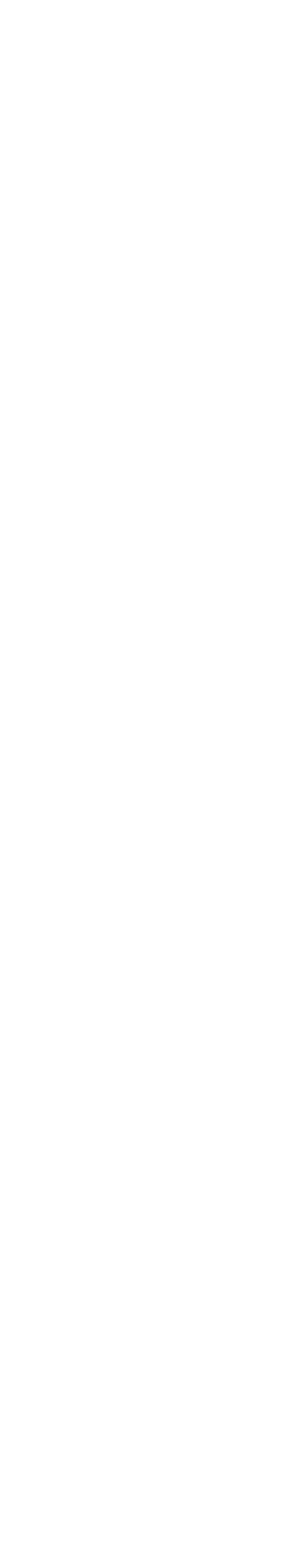
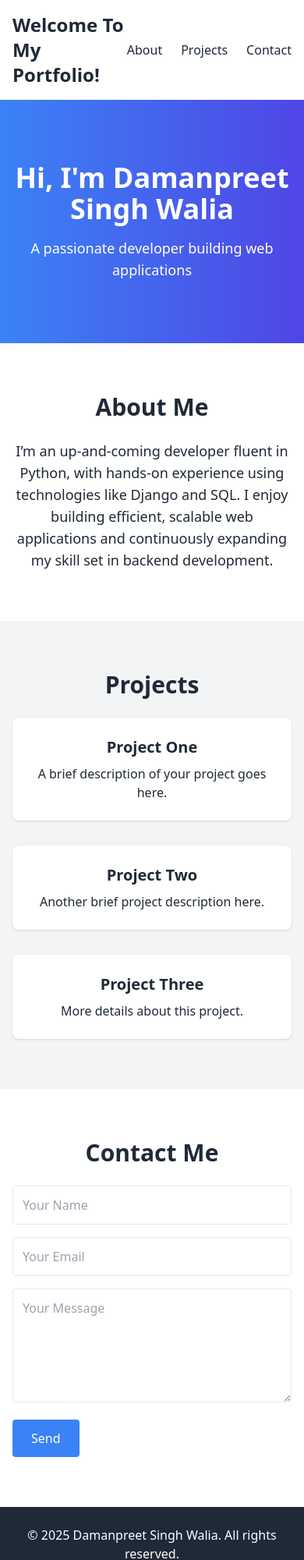
Before and after one commit to damanpreetsinghwalia/damanpreetsinghwalia.github.io, a plain HTML site: page index.html in a window 390 px wide. Shown: the top 2000 px of the page at 78% size. Before the commit the page ends 844 px from the top, so only its background shows below. Drawn offline with nearby package versions, Linux system fonts and the light colour scheme.

Commit message:
updated features on the page

```diff
--- a/assets/css/styles.css
+++ b/assets/css/styles.css
@@ -0,0 +1,3 @@
+body {
+  font-family: 'Inter', sans-serif;
+}
--- a/assets/js/scripts.js
+++ b/assets/js/scripts.js
@@ -0,0 +1,6 @@
+function submitForm(event) {
+  event.preventDefault();
+  alert("Message sent successfully!");
+  // You could integrate email services like EmailJS here
+  return false;
+}
--- a/index.html
+++ b/index.html
@@ -1,11 +1,82 @@
+<!-- index.html -->
 <!DOCTYPE html>
 <html lang="en">
 <head>
-    <meta charset="UTF-8">
-    <meta name="viewport" content="width=device-width, initial-scale=1.0">
-    <title>Document</title>
+  <meta charset="UTF-8">
+  <meta name="viewport" content="width=device-width, initial-scale=1.0">
+  <title>My Portfolio</title>
+  <script src="https://cdn.tailwindcss.com"></script>
+  <link rel="stylesheet" href="css/style.css">
 </head>
-<body>
+<body class="bg-gray-100 text-gray-800">
 
+  <!-- Navbar -->
+  <header class="bg-white shadow">
+    <div class="container mx-auto px-4 py-4 flex justify-between items-center">
+      <h1 class="text-2xl font-bold">Welcome To My Portfolio!</h1>
+      <nav>
+        <ul class="flex space-x-6">
+          <li><a href="#about" class="hover:text-blue-500">About</a></li>
+          <li><a href="#projects" class="hover:text-blue-500">Projects</a></li>
+          <li><a href="#contact" class="hover:text-blue-500">Contact</a></li>
+        </ul>
+      </nav>
+    </div>
+  </header>
+
+  <!-- Hero Section -->
+  <section class="py-20 bg-gradient-to-r from-blue-500 to-indigo-600 text-white text-center">
+    <h2 class="text-4xl font-bold mb-4">Hi, I'm Damanpreet Singh Walia</h2>
+    <p class="text-lg">A passionate developer building web applications</p>
+  </section>
+
+  <!-- About Section -->
+  <section id="about" class="py-16 bg-white">
+    <div class="container mx-auto px-4 text-center">
+      <h2 class="text-3xl font-semibold mb-6">About Me</h2>
+      <p class="max-w-2xl mx-auto text-lg">I’m an up-and-coming developer fluent in Python, with hands-on experience using technologies like Django and SQL. I enjoy building efficient, scalable web applications and continuously expanding my skill set in backend development.</p>
+    </div>
+  </section>
+
+  <!-- Projects Section -->
+  <section id="projects" class="py-16 bg-gray-100">
+    <div class="container mx-auto px-4 text-center">
+      <h2 class="text-3xl font-semibold mb-6">Projects</h2>
+      <div class="grid grid-cols-1 md:grid-cols-2 lg:grid-cols-3 gap-8">
+        <div class="bg-white shadow rounded-lg p-6">
+          <h3 class="text-xl font-bold mb-2">Project One</h3>
+          <p>A brief description of your project goes here.</p>
+        </div>
+        <div class="bg-white shadow rounded-lg p-6">
+          <h3 class="text-xl font-bold mb-2">Project Two</h3>
+          <p>Another brief project description here.</p>
+        </div>
+        <div class="bg-white shadow rounded-lg p-6">
+          <h3 class="text-xl font-bold mb-2">Project Three</h3>
+          <p>More details about this project.</p>
+        </div>
+      </div>
+    </div>
+  </section>
+
+  <!-- Contact Section -->
+  <section id="contact" class="py-16 bg-white">
+    <div class="container mx-auto px-4 text-center">
+      <h2 class="text-3xl font-semibold mb-6">Contact Me</h2>
+      <form class="max-w-xl mx-auto text-left" onsubmit="return submitForm(event)">
+        <input type="text" placeholder="Your Name" class="w-full p-3 mb-4 border rounded">
+        <input type="email" placeholder="Your Email" class="w-full p-3 mb-4 border rounded">
+        <textarea placeholder="Your Message" class="w-full p-3 mb-4 border rounded" rows="5"></textarea>
+        <button type="submit" class="bg-blue-500 text-white px-6 py-3 rounded hover:bg-blue-600">Send</button>
+      </form>
+    </div>
+  </section>
+
+  <!-- Footer -->
+  <footer class="bg-gray-800 text-white text-center py-6">
+    <p>&copy; 2025 Damanpreet Singh Walia. All rights reserved.</p>
+  </footer>
+
+  <script src="js/script.js"></script>
 </body>
 </html>
```
